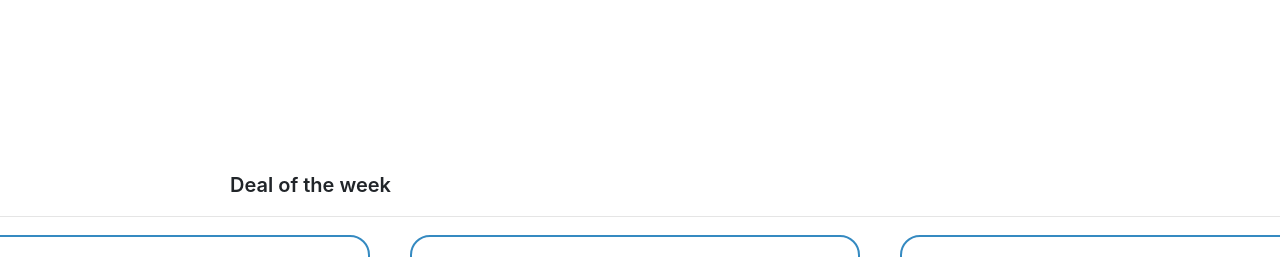
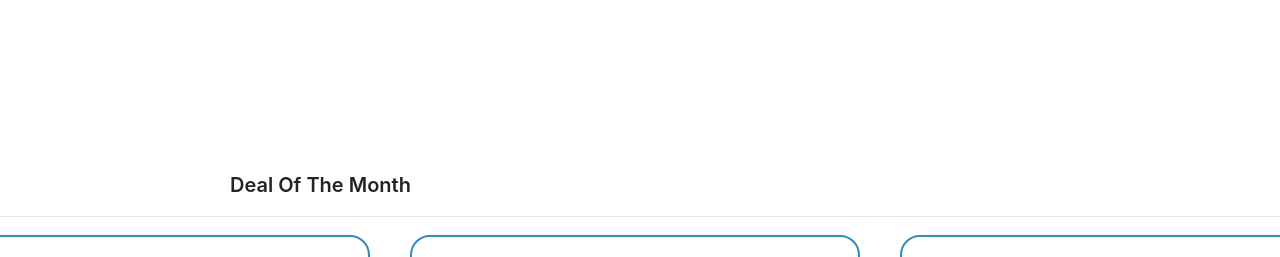
Before and after one commit to harshk-99/React-project, a React (Create React App) app: page / in a window 1280 px wide. Shown: the part 625-882 px from the top of the page. Built offline with nearby package versions, Linux system fonts and the light colour scheme; grey boxes are pictures that could not be loaded.

Commit message:
Revert "chore(features): changed deal of the month to deal of the week"

```diff
--- a/src/components/Featured.js
+++ b/src/components/Featured.js
@@ -4,7 +4,7 @@ import FeaturedItemCard from "./FeaturedItemCard";
 function Featured() {
   return (
     <div className="featured">
-      <p className="heading">Deal of the week</p>
+      <p className="heading">Deal Of The Month</p>
       <hr />
       <div className="container">
         <div className="row featured-card">
```
